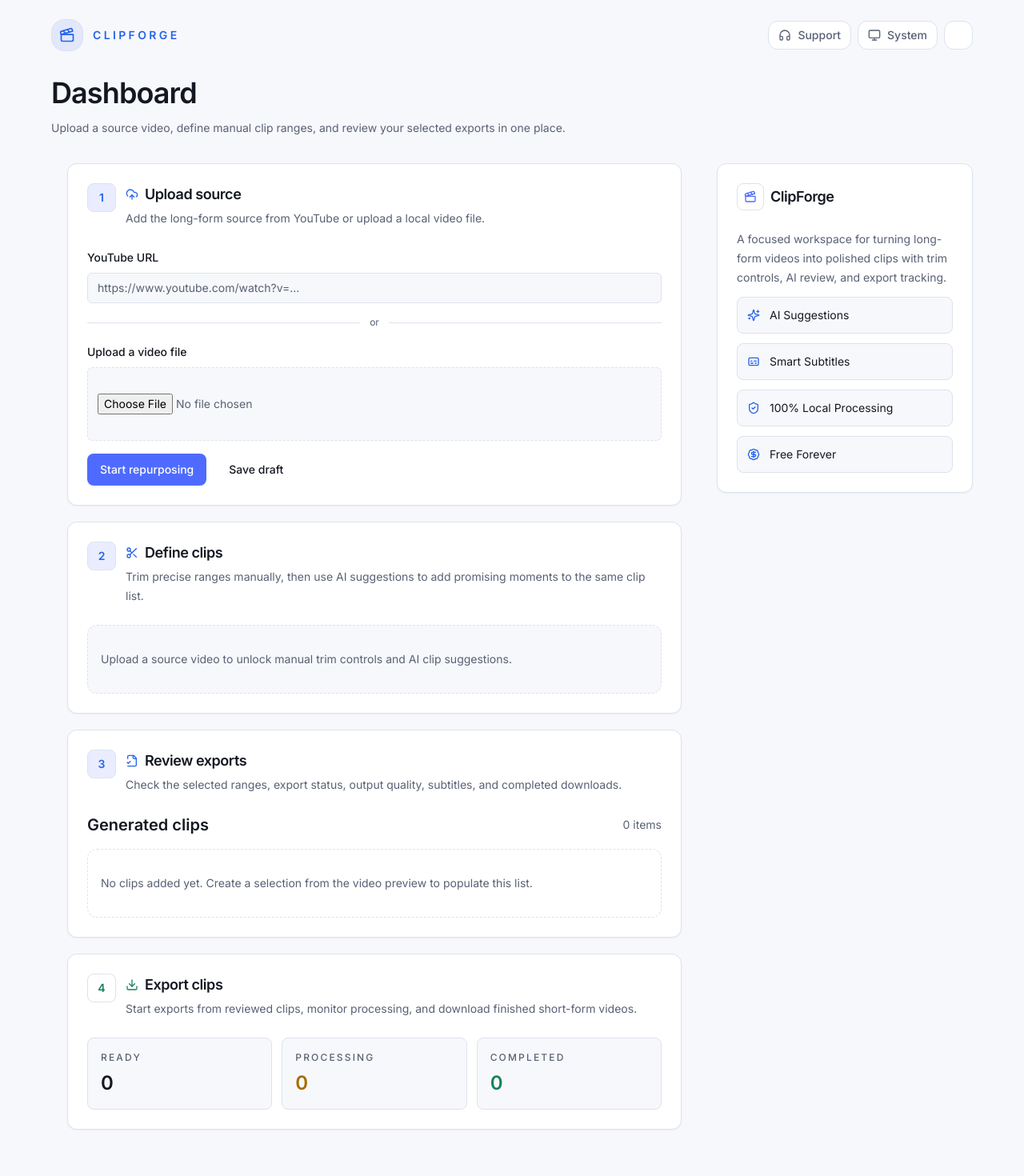
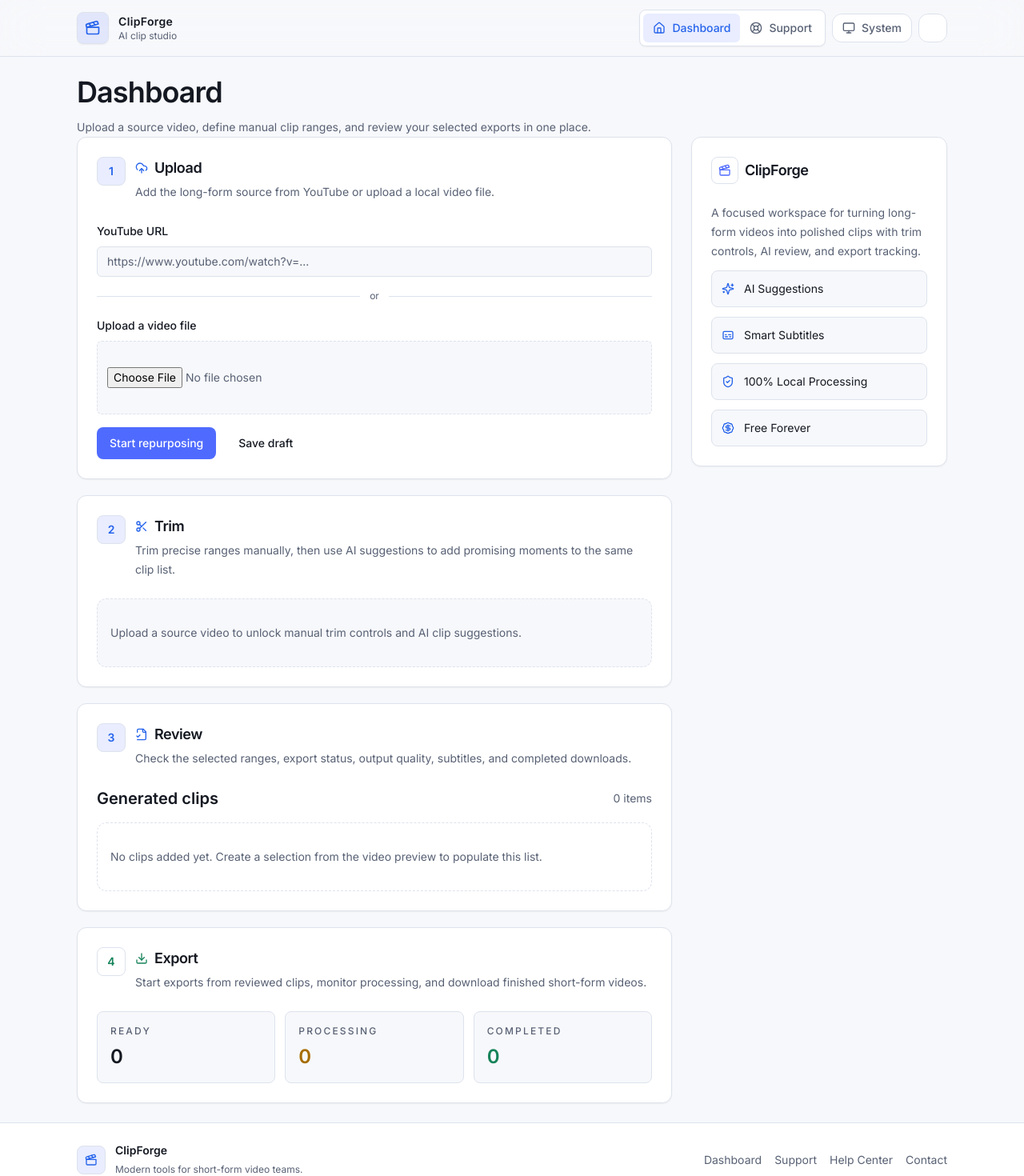
Before and after one commit to yupe23/ClipForge, a Next.js app: page /dashboard in a window 1280 px wide. Shown: the top 1470 px of the page at 80% size. Before the commit the page ends 1436 px from the top, so only its background shows below. Built offline with nearby package versions, Linux system fonts and the light colour scheme.

Commit message:
Improve dashboard shell navigation

```diff
--- /dev/null
+++ b/app/dashboard/layout.tsx
@@ -0,0 +1,7 @@
+import type { ReactNode } from 'react';
+
+import { DashboardShell } from '@/components/dashboard/dashboard-shell';
+
+export default function DashboardLayout({ children }: Readonly<{ children: ReactNode }>) {
+  return <DashboardShell>{children}</DashboardShell>;
+}
--- a/app/dashboard/page.tsx
+++ b/app/dashboard/page.tsx
@@ -1,27 +1,22 @@
 'use client';
 
 import * as React from 'react';
-import Link from 'next/link';
 import {
   BadgeDollarSign,
   Captions,
   Clapperboard,
   Download,
   FileCheck2,
-  Headphones,
   Scissors,
   ShieldCheck,
   Sparkles,
   UploadCloud,
 } from 'lucide-react';
-import { Button } from '@/components/ui/button';
 import { Card, CardContent, CardHeader, CardTitle } from '@/components/ui/card';
 import { UploadForm } from '@/components/dashboard/upload-form';
 import { ManualTrim } from '@/components/dashboard/manual-trim';
 import { ClipsGrid } from '@/components/dashboard/clips-grid';
 import { AiClipSuggestions } from '@/components/dashboard/ai-clip-suggestions';
-import { AuthenticatedUserMenu } from '@/components/authenticated-user-menu';
-import { ThemeToggle } from '@/components/theme-toggle';
 import { createProject, updateProjectStatus } from '@/lib/projects';
 import type { ProjectStatus } from '@/lib/supabase/types';
 import { getJobStatus, processClips } from '@/lib/worker-api';
@@ -448,34 +443,7 @@
   const completedClipCount = clips.filter((clip) => clip.status === 'completed').length;
 
   return (
-    <main className="min-h-screen bg-[var(--background)] px-4 py-6 text-[var(--text-primary)] sm:px-6 lg:px-8">
-      <div className="mx-auto flex max-w-6xl flex-col gap-8">
-        <header className="flex items-center justify-between">
-          <div className="flex items-center gap-3 text-[var(--brand)]">
-            <div className="flex h-10 w-10 items-center justify-center rounded-2xl border border-[var(--brand)]/30 bg-[var(--brand-soft)]">
-              <Clapperboard className="h-5 w-5" aria-hidden="true" />
-            </div>
-            <span className="text-sm font-semibold uppercase tracking-[0.24em]">CLIPFORGE</span>
-          </div>
-
-          <nav className="flex items-center gap-2" aria-label="Dashboard navigation">
-            <Link href="/dashboard/support" className="inline-flex">
-              <Button
-                type="button"
-                variant="ghost"
-                size="sm"
-                aria-label="Support"
-                className="gap-2 rounded-xl border border-[var(--border)] bg-[var(--surface)] text-[var(--text-secondary)] hover:bg-[var(--surface-hover)] hover:text-[var(--text-primary)]"
-              >
-                <Headphones className="h-4 w-4" aria-hidden="true" />
-                <span className="hidden sm:inline">Support</span>
-              </Button>
-            </Link>
-            <ThemeToggle />
-            <AuthenticatedUserMenu />
-          </nav>
-        </header>
-
+    <>
         <section className="space-y-3">
           <h1 className="text-3xl font-semibold tracking-tight text-[var(--text-primary)] sm:text-4xl">Dashboard</h1>
           <p className="max-w-2xl text-sm leading-6 text-[var(--text-secondary)]">
@@ -494,7 +462,7 @@
                   <div className="min-w-0 space-y-1">
                     <CardTitle className="flex items-center gap-2 text-lg">
                       <UploadCloud className="h-4 w-4 text-[var(--brand)]" aria-hidden="true" />
-                      Upload source
+                      Upload
                     </CardTitle>
                     <p className="text-sm leading-6 text-[var(--text-secondary)]">
                       Add the long-form source from YouTube or upload a local video file.
@@ -516,7 +484,7 @@
                   <div className="min-w-0 space-y-1">
                     <CardTitle className="flex items-center gap-2 text-lg">
                       <Scissors className="h-4 w-4 text-[var(--brand)]" aria-hidden="true" />
-                      Define clips
+                      Trim
                     </CardTitle>
                     <p className="text-sm leading-6 text-[var(--text-secondary)]">
                       Trim precise ranges manually, then use AI suggestions to add promising moments to the same clip list.
@@ -552,7 +520,7 @@
                   <div className="min-w-0 space-y-1">
                     <CardTitle className="flex items-center gap-2 text-lg">
                       <FileCheck2 className="h-4 w-4 text-[var(--brand)]" aria-hidden="true" />
-                      Review exports
+                      Review
                     </CardTitle>
                     <p className="text-sm leading-6 text-[var(--text-secondary)]">
                       Check the selected ranges, export status, output quality, subtitles, and completed downloads.
@@ -579,7 +547,7 @@
                   <div className="min-w-0 space-y-1">
                     <CardTitle className="flex items-center gap-2 text-lg">
                       <Download className="h-4 w-4 text-[var(--success)]" aria-hidden="true" />
-                      Export clips
+                      Export
                     </CardTitle>
                     <p className="text-sm leading-6 text-[var(--text-secondary)]">
                       Start exports from reviewed clips, monitor processing, and download finished short-form videos.
@@ -649,7 +617,6 @@
             </Card>
           </aside>
         </section>
-      </div>
-    </main>
+    </>
   );
 }
--- a/app/dashboard/support/contact/page.tsx
+++ b/app/dashboard/support/contact/page.tsx
@@ -78,8 +78,7 @@
   };
 
   return (
-    <main className="min-h-screen bg-[var(--background)] px-4 py-6 text-[var(--text-primary)] sm:px-6 lg:px-8">
-      <div className="mx-auto max-w-3xl rounded-xl border border-[var(--border)] bg-[var(--surface)] p-6 sm:p-8">
+    <div className="mx-auto max-w-3xl rounded-xl border border-[var(--border)] bg-[var(--surface)] p-6 sm:p-8">
         <p className="text-xs font-semibold uppercase tracking-[0.22em] text-[var(--accent)]">Contact support</p>
         <h1 className="mt-3 text-3xl font-semibold tracking-tight text-[var(--text-primary)] sm:text-4xl">
           Need a hand?
@@ -195,7 +194,6 @@
             </Link>
           </div>
         </form>
-      </div>
-    </main>
+    </div>
   );
 }
--- a/app/dashboard/support/donate/page.tsx
+++ b/app/dashboard/support/donate/page.tsx
@@ -3,8 +3,7 @@
 
 export default function DashboardSupportDonatePage() {
   return (
-    <main className="min-h-screen bg-[var(--background)] px-4 py-6 text-[var(--text-primary)] sm:px-6 lg:px-8">
-      <div className="mx-auto max-w-3xl rounded-xl border border-[var(--border)] bg-[var(--surface)] p-6 sm:p-8">
+    <div className="mx-auto max-w-3xl rounded-xl border border-[var(--border)] bg-[var(--surface)] p-6 sm:p-8">
         <p className="text-xs font-semibold uppercase tracking-[0.22em] text-[var(--accent)]">Support ClipForge</p>
         <h1 className="mt-3 text-3xl font-semibold tracking-tight text-[var(--text-primary)] sm:text-4xl">
           Help fund the product
@@ -34,7 +33,6 @@
             </Button>
           </Link>
         </div>
-      </div>
-    </main>
+    </div>
   );
 }
--- a/app/dashboard/support/help/help-article.tsx
+++ b/app/dashboard/support/help/help-article.tsx
@@ -8,8 +8,7 @@
 
 export default function HelpArticle({ title, description }: HelpArticleProps) {
   return (
-    <main className="min-h-screen bg-[var(--background)] px-4 py-6 text-[var(--text-primary)] sm:px-6 lg:px-8">
-      <div className="mx-auto max-w-3xl rounded-xl border border-[var(--border)] bg-[var(--surface)] p-6 sm:p-8">
+    <div className="mx-auto max-w-3xl rounded-xl border border-[var(--border)] bg-[var(--surface)] p-6 sm:p-8">
         <p className="text-xs font-semibold uppercase tracking-[0.22em] text-[var(--accent)]">Help article</p>
         <h1 className="mt-3 text-3xl font-semibold tracking-tight text-[var(--text-primary)] sm:text-4xl">
           {title}
@@ -29,7 +28,6 @@
             </Button>
           </Link>
         </div>
-      </div>
-    </main>
+    </div>
   );
 }
--- /dev/null
+++ b/components/dashboard/dashboard-shell.tsx
@@ -0,0 +1,163 @@
+'use client';
+
+import * as React from 'react';
+import Link from 'next/link';
+import { usePathname } from 'next/navigation';
+import type { Route } from 'next';
+import {
+  Clapperboard,
+  Home,
+  LifeBuoy,
+} from 'lucide-react';
+
+import { AuthenticatedUserMenu } from '@/components/authenticated-user-menu';
+import { ThemeToggle } from '@/components/theme-toggle';
+import { cn } from '@/lib/utils';
+
+type DashboardShellProps = Readonly<{
+  children: React.ReactNode;
+}>;
+
+type ShellLink = {
+  href: Route;
+  label: string;
+  icon: typeof Home;
+};
+
+const primaryLinks: ShellLink[] = [
+  {
+    href: '/dashboard',
+    label: 'Dashboard',
+    icon: Home,
+  },
+  {
+    href: '/dashboard/support',
+    label: 'Support',
+    icon: LifeBuoy,
+  },
+];
+
+const footerLinks: Array<{ href: Route; label: string }> = [
+  { href: '/dashboard', label: 'Dashboard' },
+  { href: '/dashboard/support', label: 'Support' },
+  { href: '/dashboard/support/help', label: 'Help Center' },
+  { href: '/dashboard/support/contact', label: 'Contact' },
+];
+
+const isActiveRoute = (pathname: string, href: Route) => {
+  if (href === '/dashboard') {
+    return pathname === '/dashboard';
+  }
+
+  return pathname === href || pathname.startsWith(`${href}/`);
+};
+
+export function DashboardShell({ children }: DashboardShellProps) {
+  const pathname = usePathname();
+
+  return (
+    <div className="min-h-screen bg-[var(--background)] text-[var(--text-primary)]">
+      <header className="sticky top-0 z-40 border-b border-[var(--border)] bg-[var(--background)]/95 backdrop-blur-xl">
+        <div className="mx-auto flex max-w-6xl flex-col gap-3 px-4 py-3 sm:px-6 lg:px-8">
+          <div className="flex items-center justify-between gap-3">
+            <Link
+              href="/dashboard"
+              className="group flex min-w-0 items-center gap-3 rounded-lg focus-visible:outline-none focus-visible:ring-2 focus-visible:ring-[var(--accent)] focus-visible:ring-offset-2 focus-visible:ring-offset-[var(--background)]"
+              aria-label="ClipForge dashboard"
+            >
+              <span className="flex h-10 w-10 shrink-0 items-center justify-center rounded-lg border border-[var(--brand)]/25 bg-[var(--brand-soft)] text-[var(--brand)] shadow-sm">
+                <Clapperboard className="h-5 w-5" aria-hidden="true" />
+              </span>
+              <span className="min-w-0">
+                <span className="block truncate text-sm font-semibold tracking-wide text-[var(--text-primary)]">
+                  ClipForge
+                </span>
+                <span className="hidden text-xs text-[var(--text-secondary)] sm:block">AI clip studio</span>
+              </span>
+            </Link>
+
+            <div className="flex shrink-0 items-center gap-2">
+              <nav className="hidden items-center rounded-lg border border-[var(--border)] bg-[var(--surface)] p-1 shadow-sm md:flex" aria-label="Dashboard navigation">
+                {primaryLinks.map((item) => {
+                  const ItemIcon = item.icon;
+                  const isActive = isActiveRoute(pathname, item.href);
+
+                  return (
+                    <Link
+                      key={item.href}
+                      href={item.href}
+                      aria-current={isActive ? 'page' : undefined}
+                      className={cn(
+                        'flex items-center gap-2 rounded-md px-3 py-2 text-sm font-medium text-[var(--text-secondary)] transition-colors hover:bg-[var(--surface-hover)] hover:text-[var(--text-primary)] focus-visible:outline-none focus-visible:ring-2 focus-visible:ring-[var(--accent)]',
+                        isActive && 'bg-[var(--brand-soft)] text-[var(--brand)]',
+                      )}
+                    >
+                      <ItemIcon className="h-4 w-4" aria-hidden="true" />
+                      {item.label}
+                    </Link>
+                  );
+                })}
+              </nav>
+              <ThemeToggle />
+              <AuthenticatedUserMenu />
+            </div>
+          </div>
+
+          <div className="flex gap-2 overflow-x-auto pb-1 md:hidden" aria-label="Dashboard navigation">
+            {primaryLinks.map((item) => {
+              const ItemIcon = item.icon;
+              const isActive = isActiveRoute(pathname, item.href);
+
+              return (
+                <Link
+                  key={item.href}
+                  href={item.href}
+                  aria-current={isActive ? 'page' : undefined}
+                  className={cn(
+                    'inline-flex shrink-0 items-center gap-2 rounded-lg border border-[var(--border)] bg-[var(--surface)] px-3 py-2 text-sm font-medium text-[var(--text-secondary)] shadow-sm transition-colors hover:bg-[var(--surface-hover)] hover:text-[var(--text-primary)] focus-visible:outline-none focus-visible:ring-2 focus-visible:ring-[var(--accent)]',
+                    isActive && 'border-[var(--brand)]/30 bg-[var(--brand-soft)] text-[var(--brand)]',
+                  )}
+                >
+                  <ItemIcon className="h-4 w-4" aria-hidden="true" />
+                  {item.label}
+                </Link>
+              );
+            })}
+          </div>
+        </div>
+      </header>
+
+      <div className="mx-auto flex max-w-6xl flex-col gap-8 px-4 py-6 sm:px-6 lg:px-8">
+        <main id="dashboard-content" className="min-w-0">
+          {children}
+        </main>
+      </div>
+
+      <footer className="border-t border-[var(--border)] bg-[var(--surface)]">
+        <div className="mx-auto flex max-w-6xl flex-col gap-5 px-4 py-6 sm:px-6 lg:flex-row lg:items-center lg:justify-between lg:px-8">
+          <Link
+            href="/dashboard"
+            className="group flex items-center gap-3 rounded-lg focus-visible:outline-none focus-visible:ring-2 focus-visible:ring-[var(--accent)]"
+            aria-label="ClipForge dashboard"
+          >
+            <span className="flex h-9 w-9 items-center justify-center rounded-lg border border-[var(--brand)]/25 bg-[var(--brand-soft)] text-[var(--brand)]">
+              <Clapperboard className="h-4 w-4" aria-hidden="true" />
+            </span>
+            <span>
+              <span className="block text-sm font-semibold text-[var(--text-primary)]">ClipForge</span>
+              <span className="text-xs text-[var(--text-secondary)]">Modern tools for short-form video teams.</span>
+            </span>
+          </Link>
+
+          <nav className="flex flex-wrap items-center gap-x-4 gap-y-2 text-sm text-[var(--text-secondary)]" aria-label="Footer navigation">
+            {footerLinks.map((item) => (
+              <Link key={item.href} href={item.href} className="inline-flex items-center gap-1 transition-colors hover:text-[var(--text-primary)] focus-visible:outline-none focus-visible:ring-2 focus-visible:ring-[var(--accent)]">
+                {item.label}
+              </Link>
+            ))}
+          </nav>
+        </div>
+      </footer>
+    </div>
+  );
+}
```
Also changed, not shown: app/dashboard/support/help/page.tsx (+4 -5 lines), app/dashboard/support/page.tsx (+4 -5 lines).
